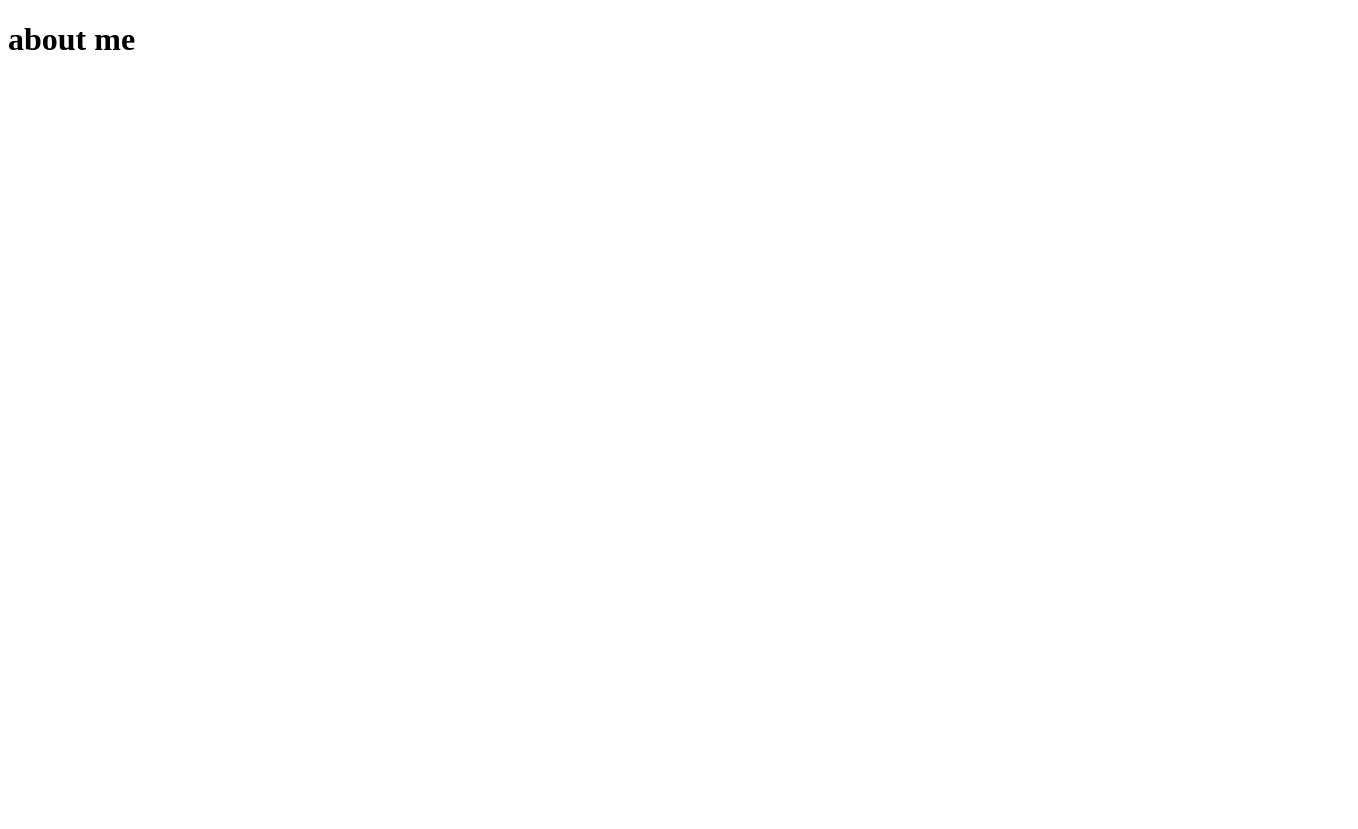
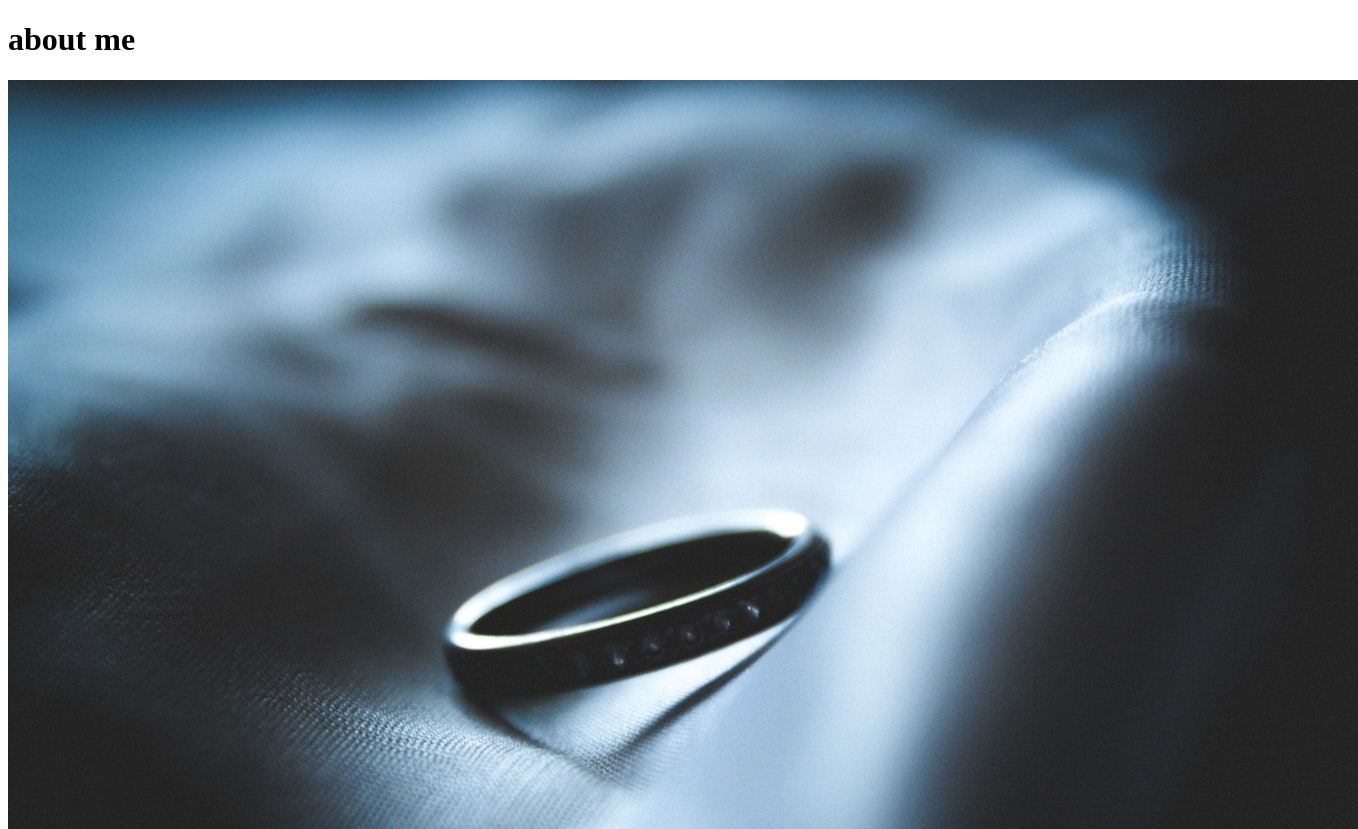
Before and after one commit to abdullahafzaly/project1, a plain HTML site: page about-me.html in a window 1280 px wide. Shown: the top 829 px of the page, 1358 px wide, since content can reach past the window. Before the commit the page ends 800 px from the top, so only its background shows below. Drawn offline with Linux system fonts and the light colour scheme.

Commit message:
added new pic

```diff
--- a/about-me.html
+++ b/about-me.html
@@ -7,6 +7,7 @@
 	<h1>
 		about me
 	</h1>
+	<img src="pic3.jpg">
 
 </body>
 </html>
```
Also changed, not shown: pic3.jpg (added).
